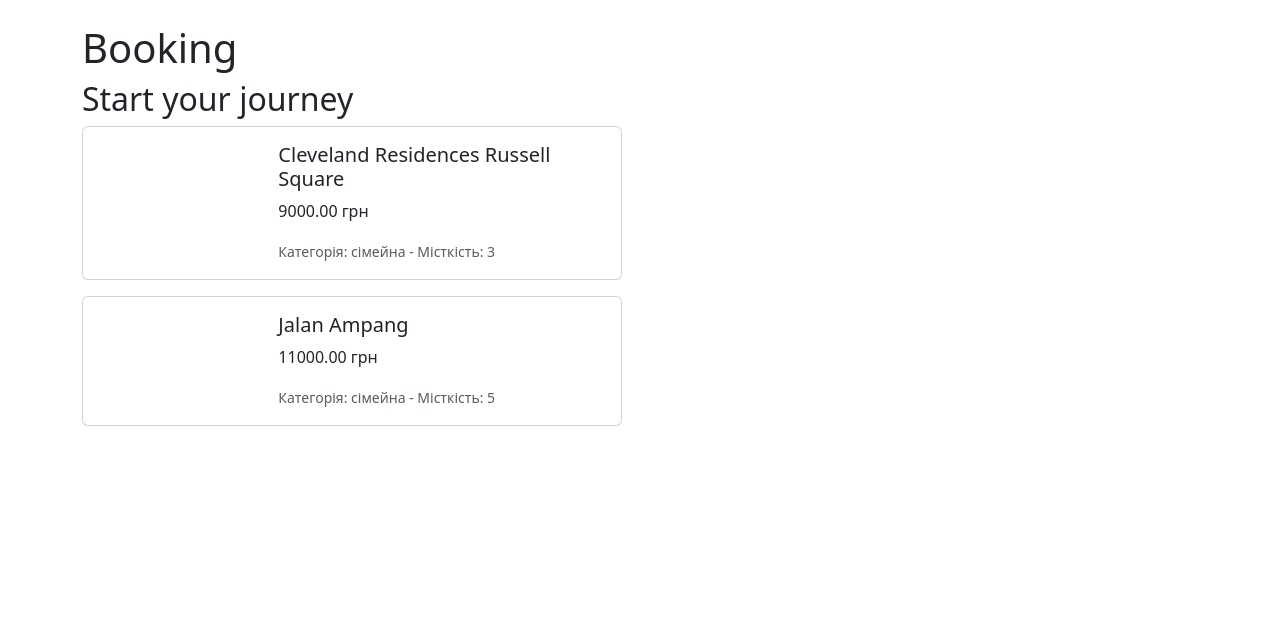
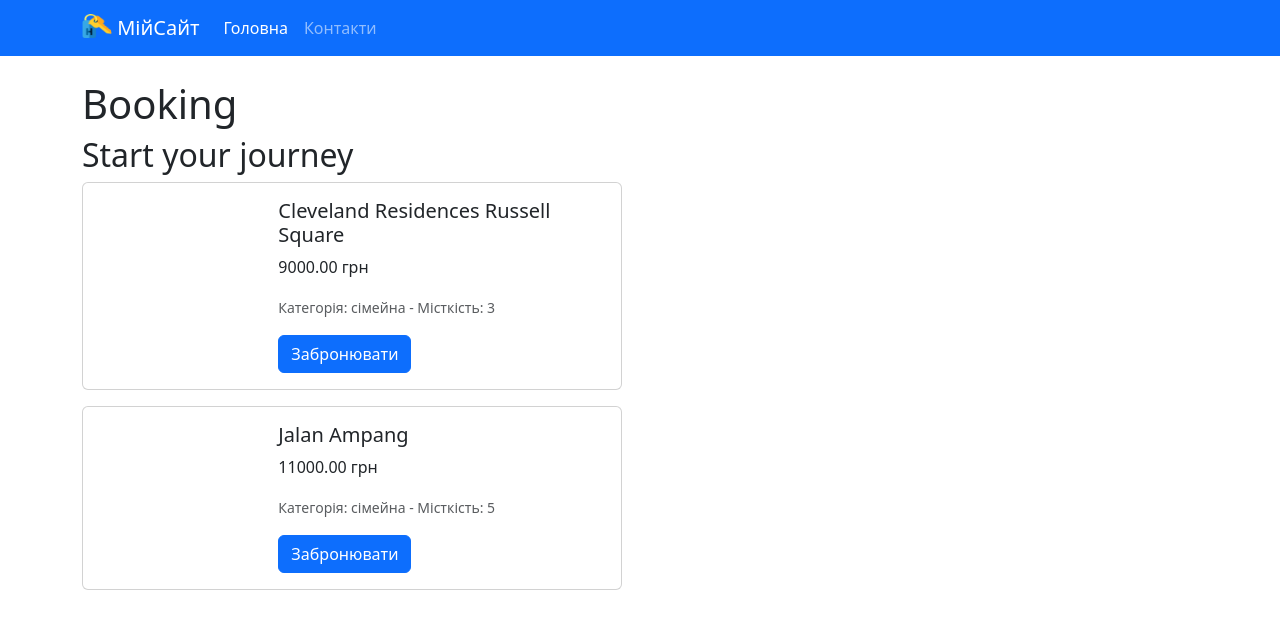
Before and after one commit to name090/booking, a Django app: page / in a window 1280 px wide. Shown: the top 629 px of the page. Run offline with Django 5.2, Linux system fonts and the light colour scheme; data comes from the database, SQL or seed files in the repository.

Commit message:
Part Two

```diff
--- a/booking_app/urls.py
+++ b/booking_app/urls.py
@@ -3,4 +3,5 @@ from . import views
 
 urlpatterns = [
     path('', views.home, name='home_page'),
+    path('apartment/<int:apartment_id>/', views.booking, name='booking_page'),
 ]
--- a/booking_app/views.py
+++ b/booking_app/views.py
@@ -5,3 +5,11 @@ from .models import Apartments, Category, Booking
 def home(request):
     apartments = Apartments.objects.all()
     return render(request, 'index.html', {'name': 'Booking App', 'apartments': apartments})
+
+
+def booking(request, apartment_id):
+
+    apartments = Apartments.objects.get(id=apartment_id)
+    context = {"apart": apartments}
+
+    return render(request, 'booking.html', context)
--- a/templates/base.html
+++ b/templates/base.html
@@ -9,6 +9,7 @@
     <link rel="stylesheet" href="{% static 'style.css' %}">
 </head>
 <body>
+{% include 'menu.html' %}
 <div class="container mt-4">
     {% block content %}
 
--- a/templates/index.html
+++ b/templates/index.html
@@ -21,6 +21,7 @@
                     <p class="card-text">
                         <small class="text-body-secondary">
                         Категорія: {{ apart.category }} - Місткість: {{ apart.capacity }}</small></p>
+                    <a href="{% url 'booking_page' apart.id %}" class="btn btn-primary">Забронювати</a>
                 </div>
                 </div>
             </div>
--- /dev/null
+++ b/templates/menu.html
@@ -0,0 +1,22 @@
+<nav class="navbar navbar-expand-lg navbar-dark bg-primary dg-gradient " style="background-color: #8bbde0;">
+    <div class="container">
+        <a class="navbar-brand" href="#">
+            {% load static %}
+            <img src="{% static 'logo.png' %}" alt="Logo" width="30" height="24" class="d-inline-block align-text-top"> МійСайт
+        </a>
+        <button class="navbar-toggler" type="button" data-bs-toggle="collapse" data-bs-target="#mainNavbar">
+            <span class="navbar-toggler-icon"></span>
+        </button>
+        <div class="collapse navbar-collapse" id="mainNavbar">
+            <ul class="navbar-nav me-auto mb-2 mb-lg-0">
+                <li class="nav-item">
+                    <a class="nav-link active" href="/">Головна</a>
+                </li>
+
+                <li class="nav-item">
+                    <a class="nav-link" href="#">Контакти</a>
+                </li>
+            </ul>
+        </div>
+    </div>
+</nav>
```
Also changed, not shown: templates/booking.html (added, +55 -0 lines), static/logo.png (added).
